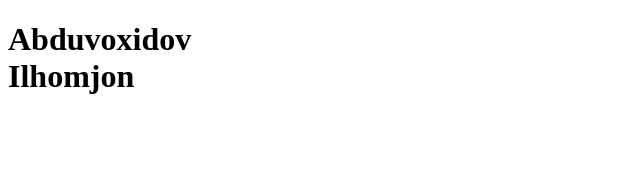
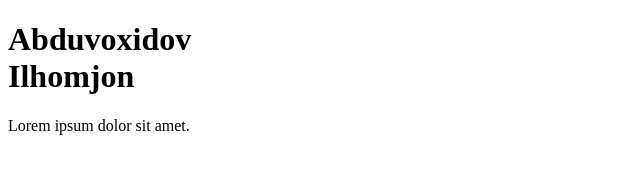
Before and after one commit to 134blackNinJa/Dars-17, a plain HTML site: page index.html in a window 1280 px wide. Shown: the whole page, without its empty margins (0-640 px from the left). Drawn offline with Linux system fonts and the light colour scheme.

Commit message:
Ilhomjon

```diff
--- a/index.html
+++ b/index.html
@@ -7,5 +7,6 @@
 </head>
 <body>
     <h1>Abduvoxidov <br>Ilhomjon</h1>
+<p>    Lorem ipsum dolor sit amet.</p>
 </body>
 </html>
--- a/style.css
+++ /dev/null
@@ -1,12 +0,0 @@
-*{
-    margin: 0;
-    padding: 0;
-    box-sizing: border-box;
-}
-h1{
-color: white;
-text-align: center;
-}
-body {
-    background-color: black;
-}
```
